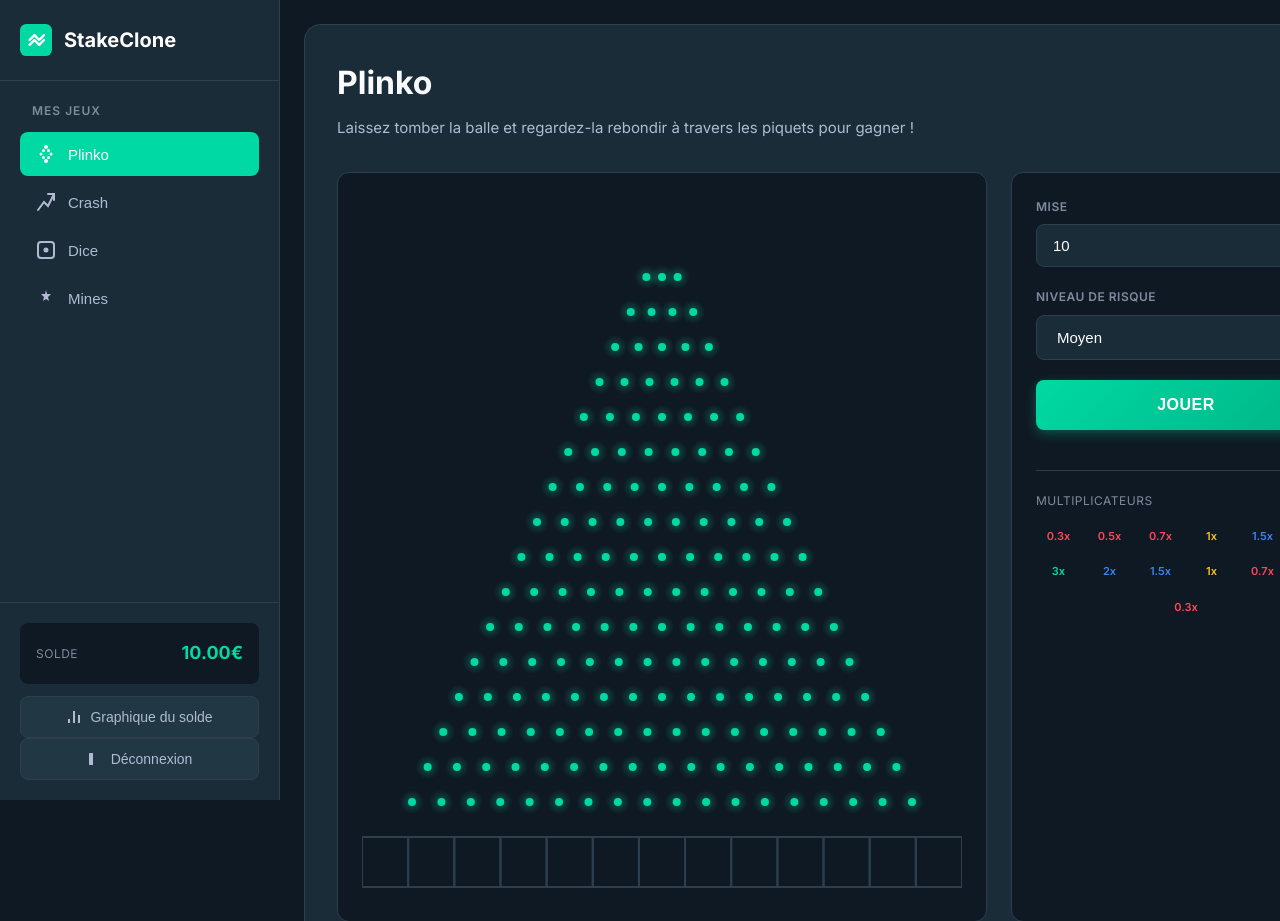
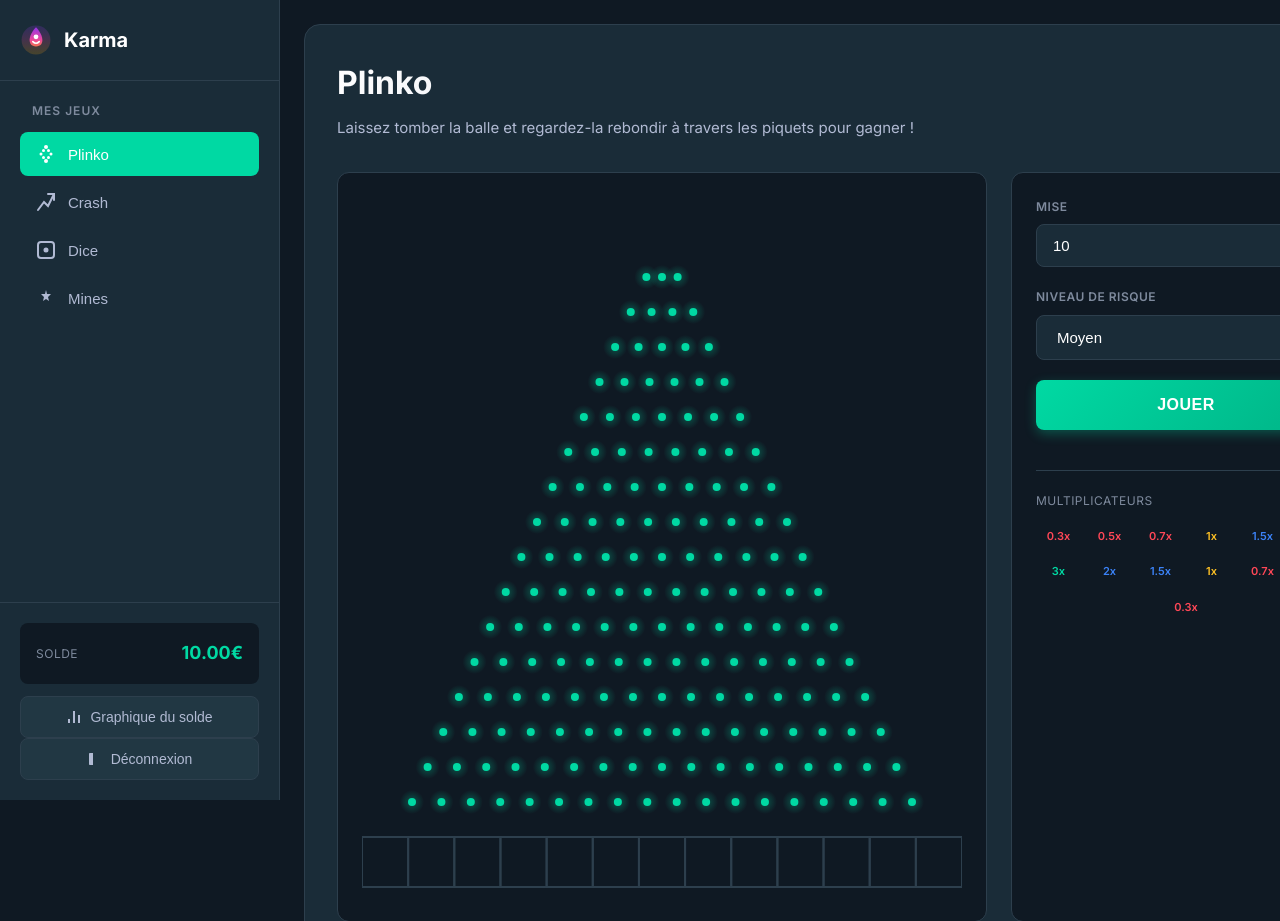
Before and after one commit to Alex12062012/Karma, a Flask app: page / in a window 1280 px wide; the page is wider, and only the part inside the window is pictured. Shown: the top 921 px of that part. Run offline with Flask 3, Linux system fonts and the light colour scheme; the visitor is signed in with stand-in values (Sample User, id 1); tables that the repository leaves empty hold one stand-in row (values such as "Sample post").

Commit message:
Update index.html

```diff
--- a/templates/index.html
+++ b/templates/index.html
@@ -3,7 +3,7 @@
 <head>
     <meta charset="UTF-8">
     <meta name="viewport" content="width=device-width, initial-scale=1.0">
-    <title>StakeClone - Casino</title>
+    <title>Karma - Casino</title>
     <link href="https://fonts.googleapis.com/css2?family=Inter:wght@400;500;600;700&display=swap" rel="stylesheet">
     <link rel="stylesheet" href="{{ url_for('static', filename='css/style.css') }}">
 </head>
@@ -12,20 +12,22 @@
         <!-- Sidebar -->
         <aside class="sidebar">
             <div class="sidebar-header">
-                <div class="logo">
+                <a href="/" class="logo" style="text-decoration: none; color: inherit; cursor: pointer;">
                     <svg width="32" height="32" viewBox="0 0 40 40" fill="none">
-                        <rect width="40" height="40" rx="8" fill="url(#logo-gradient)"/>
-                        <path d="M12 20L18 14L24 20L30 14" stroke="white" stroke-width="3" stroke-linecap="round" stroke-linejoin="round"/>
-                        <path d="M12 26L18 20L24 26L30 20" stroke="white" stroke-width="3" stroke-linecap="round" stroke-linejoin="round"/>
+                        <circle cx="20" cy="20" r="18" fill="url(#karma-gradient-sidebar)" opacity="0.2"/>
+                        <path d="M20 4C20 4 12 12 12 20C12 24 14 28 20 28C26 28 28 24 28 20C28 12 20 4 20 4Z" fill="url(#karma-gradient-sidebar)"/>
+                        <circle cx="20" cy="16" r="3" fill="white"/>
+                        <path d="M16 22C16 22 18 24 20 24C22 24 24 22 24 22" stroke="white" stroke-width="2" stroke-linecap="round"/>
                         <defs>
-                            <linearGradient id="logo-gradient" x1="0" y1="0" x2="40" y2="40">
-                                <stop stop-color="#00D9A3"/>
-                                <stop offset="1" stop-color="#00B386"/>
+                            <linearGradient id="karma-gradient-sidebar" x1="20" y1="4" x2="20" y2="36" gradientUnits="userSpaceOnUse">
+                                <stop stop-color="#9333EA"/>
+                                <stop offset="0.5" stop-color="#EC4899"/>
+                                <stop offset="1" stop-color="#F59E0B"/>
                             </linearGradient>
                         </defs>
                     </svg>
-                    <span>StakeClone</span>
-                </div>
+                    <span>Karma</span>
+                </a>
             </div>
 
             <nav class="sidebar-nav">
```
